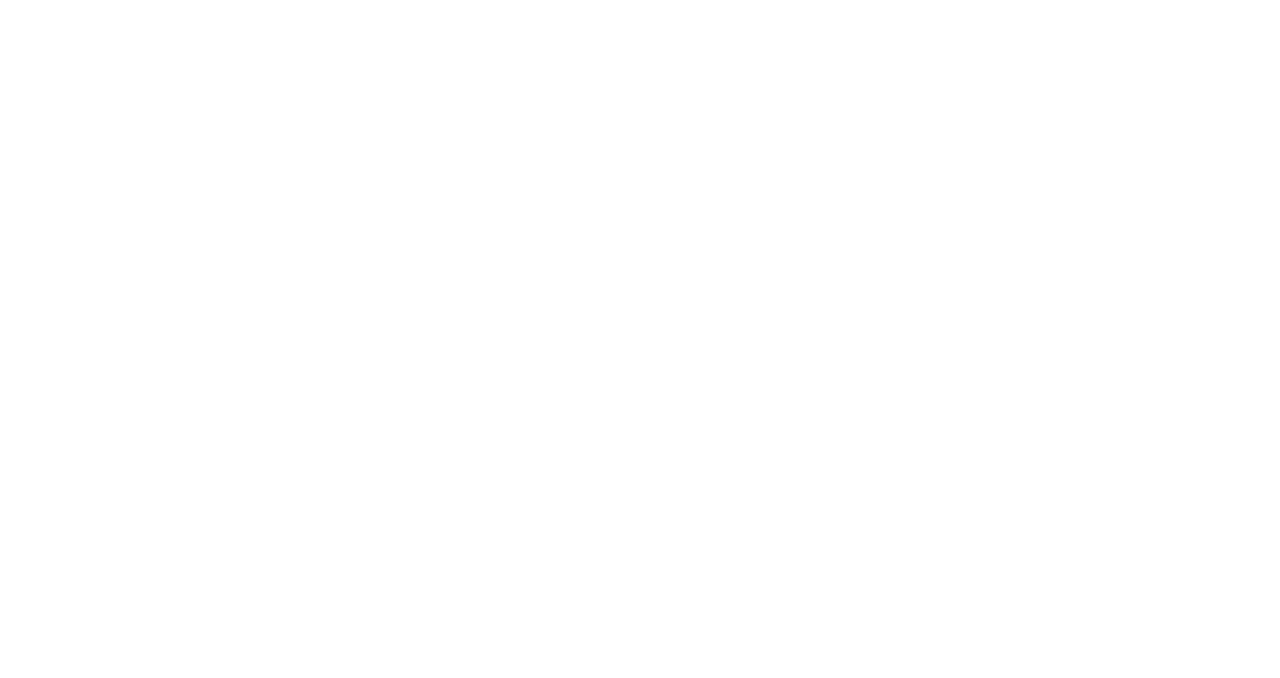
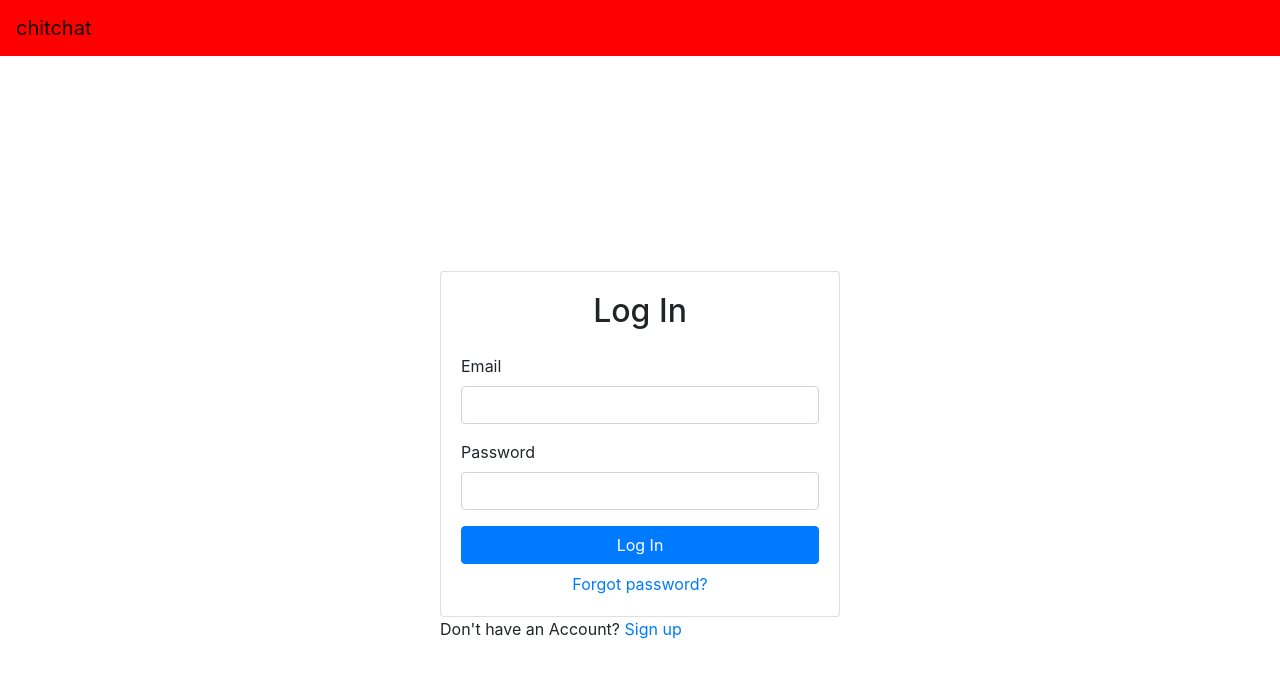
Before and after one commit to Ankit290801/chitchat, a React (Create React App) app in the folder client/: page /login in a window 1280 px wide. Shown: the top 678 px of the page. Built offline with nearby package versions, Linux system fonts and the light colour scheme.

Commit message:
routing error fixed

```diff
--- a/client/package.json
+++ b/client/package.json
@@ -13,7 +13,6 @@
     "@testing-library/user-event": "^12.2.2",
     "axios": "^0.21.0",
     "bootstrap": "^4.5.3",
-    "firebase": "^8.0.2",
     "react": "^17.0.1",
     "react-bootstrap": "^1.4.0",
     "react-dom": "^17.0.1",
--- a/client/src/App.js
+++ b/client/src/App.js
@@ -1,21 +1,19 @@
 import { Container } from 'react-bootstrap';
 import './App.css';
 import Signup from './components/Signup'
-// import Login from './components/Login'
-// import Dashboard from './components/Dashboard'
+import Login from './components/Login'
+import Dashboard from './components/Dashboard'
 import UpdateProfile from './components/UpdateProfile'
 import ForgotPassword from './components/ForgotPassword'
 import Homepage from './components/Homepage'
-// import Public from './components/Pubic'
-import User from './components/User'
-// import Notify from './components/Notify'
 
 import {BrowserRouter as Router, Switch, Route} from 'react-router-dom'
 import PrivateRoute from './components/PrivateRoute'
 
 function App() {
   return (
-      <div className="d-flex align-items-center justify-content-center" style={{minHeight: "100vh"}}>
+       //<div className="d-flex align-items-center justify-content-center" style={{minHeight: "100vh"}}>
+       <div>
         <div className="w-100" style={{maxWidth: "100%"}}>
 
           <Router>
@@ -23,17 +21,10 @@ function App() {
               <Switch>
                 <PrivateRoute exact path="/" component={Homepage} />
                 <PrivateRoute path="/update-profile" component={UpdateProfile} />
-                {/* <PrivateRoute path="/user" component={Public} />
-                <PrivateRoute path="/public" component={User} /> */}
-                {/* <Route path="/user" component={Public} />
+                <Route path="/signup" component={Signup} />
+                <Route path="/login" component={Login} />
+                <Route path="/forgot-password" component={ForgotPassword} />
                 <Route Path="/dashboard" component={Dashboard} />
-                <Route Path="/notification" component={Notify} />
-                <Route Path="/public" component={User} /> */}
-
-                <Route path="/signup" component={Signup} />
-                {/* <Route path="/login" component={Login} /> */}
-                <Route path="/forgot-password" component={ForgotPassword} />
-                {/* <Route Path="/dashboard" component={Dashboard} /> */}
               </Switch>
           </Router>
         </div>
--- /dev/null
+++ b/client/src/components/Dashboard.js
@@ -0,0 +1,24 @@
+import React from 'react'
+import Header from './Header'
+import Home from './Home'
+import Public from './Public'
+import Notify from './Notify'
+import User from './UpdateProfile'
+import {BrowserRouter as Router, Route, Switch} from 'react-router-dom'
+
+export default function Dashboard() {
+
+  return (
+      <div>
+        <Router>
+        <Header />
+          <Switch>
+            <Route exact path="/home" component={Home} />
+            <Route path="/public" component={Public} />
+            <Route path="/notify" component={Notify} />
+            <Route path="/update-profile" component={User} />
+          </Switch>
+        </Router>
+      </div>
+  )
+}
--- /dev/null
+++ b/client/src/components/Header.js
@@ -0,0 +1,37 @@
+import React from 'react'
+import "./fontawesome/index"
+import { FontAwesomeIcon } from '@fortawesome/react-fontawesome'
+import { Navbar,Nav } from 'react-bootstrap'
+import { NavLink } from 'react-router-dom'
+
+
+export default function Header() {
+    return (
+        <div>
+            <Navbar color="primary" style={{background:"red"}}light>
+                <Navbar.Brand as={NavLink} to="/">chitchat </Navbar.Brand>
+            </Navbar>
+
+            <Navbar style={{background:"#fff"}}light>
+            <Navbar.Toggle aria-controls="responsive-navbar-nav" />
+          <Nav>
+            {/* "NavLink" here since "active" class styling is needed */}
+            <div className="col d-flex justify-content-around">
+                <Nav.Link as={NavLink} to="/home">
+                    <div><FontAwesomeIcon  className="icon" icon="home" style={{height:'40px',width:'40px',color:'red'}} /></div>
+                </Nav.Link>
+                <Nav.Link as={NavLink} to="/public">
+                    <div><FontAwesomeIcon  className="icon" icon="bookmark" style={{height:'40px',width:'40px',color:'red'}} /></div>
+                </Nav.Link>
+                <Nav.Link as={NavLink} to="/notify">
+                    <div><FontAwesomeIcon  className="icon" icon="bell" style={{height:'40px',width:'40px',color:'red'}} /></div>
+                </Nav.Link>
+                <Nav.Link as={NavLink} to="/update-profile">
+                    <div><FontAwesomeIcon  className="icon" icon="user" style={{height:'40px',width:'40px',color:'red'}} /></div>
+                </Nav.Link>
+            </div>
+          </Nav>
+        </Navbar>
+        </div>
+    )
+}
--- /dev/null
+++ b/client/src/components/Home.js
@@ -0,0 +1,49 @@
+import React from 'react'
+import {Card, Button, Container} from 'react-bootstrap'
+import './fontawesome/index'
+
+import logo from '../img/logo.jpeg'
+export default function Home() {
+    return (
+        <div>
+            <Container>
+            <Card className="container" style={{ width: '100%' }}>
+   <Card.Img variant="top" src={logo}  style={{ width: '600px',height:'400px',margin:'auto' }}/>
+   <Card.Body>
+     <Card.Title>Card Title</Card.Title>
+     <Card.Text>
+       Some quick example text to build on the card title and make up the bulk of
+       the card's content.
+     </Card.Text>
+     <Button variant="primary">Go somewhere</Button>
+   </Card.Body>
+ </Card>
+
+ <Card  className="container my-4" style={{ width: '100%' }}>
+   <Card.Img variant="top" src={logo}  style={{ width: '600px',height:'400px',margin:'auto' }}/>
+   <Card.Body>
+    <Card.Title>Card Title</Card.Title>
+     <Card.Text>
+       Some quick example text to build on the card title and make up the bulk of
+       the card's content.
+     </Card.Text>
+     <Button variant="primary">Go somewhere</Button>
+   </Card.Body>
+ </Card>
+
+ <Card  className="container" style={{ width: '100%' }}>
+   <Card.Img variant="top" src={logo}  style={{ width: '600px',height:'400px',margin:'auto' }}/>
+   <Card.Body>
+     <Card.Title>Card Title</Card.Title>
+     <Card.Text>
+       Some quick example text to build on the card title and make up the bulk of
+       the card's content.
+     </Card.Text>
+     <Button variant="primary">Go somewhere</Button>
+   </Card.Body>
+ </Card>
+             </Container>
+         </div>
+
+    )
+}
--- /dev/null
+++ b/client/src/components/Login.js
@@ -0,0 +1,40 @@
+import { React , useHistory } from 'react'
+import {Card,Form, FormGroup, Container,Navbar,NavbarBrand} from 'react-bootstrap'
+import {Button} from 'reactstrap'
+import {Link} from 'react-router-dom'
+
+export default function Login() {
+
+    return (
+        <div>
+            <Navbar color="primary" style={{background:"red"}}light>
+            <NavbarBrand>chitchat</NavbarBrand>
+            </Navbar>
+             <Container className="d-flex align-items-center justify-content-center" style={{minHeight: "100vh"}}>
+             <div className="w-100 m-auto" style={{maxWidth: "400px"}}>
+            <Card>
+                <Card.Body>
+                    <h2 className="text-center mb-4">Log In</h2>
+                    <Form>
+                        <FormGroup id="email">
+                            <Form.Label>Email</Form.Label>
+                            <Form.Control type="email" required></Form.Control>
+                        </FormGroup>
+
+                        <FormGroup id="password">
+                            <Form.Label>Password</Form.Label>
+                            <Form.Control type="password" required></Form.Control>
+                        </FormGroup>
+
+
+                        <Button className="w-100" type="submit" color="primary">Log In</Button>
+                    </Form>
+                    <div className="w-100 text-center mt-2"><Link to="/forgot-password">Forgot password? </Link> </div>
+                </Card.Body>
+            </Card>
+            <div className="w-100">Don't have an Account? <Link to="/signup">Sign up</Link> </div>
+            </div>
+            </Container>
+        </div>
+    )
+}
--- /dev/null
+++ b/client/src/components/Notify.js
@@ -0,0 +1,9 @@
+import React from 'react'
+
+export default function Notify() {
+    return (
+        <div>
+            <h2>This is notification page</h2>
+        </div>
+    )
+}
--- /dev/null
+++ b/client/src/components/Public.js
@@ -0,0 +1,9 @@
+import React from 'react'
+
+export default function Public() {
+    return (
+        <div>
+            <h2>This is public page</h2>
+        </div>
+    )
+}
--- a/client/src/components/Signup.js
+++ b/client/src/components/Signup.js
@@ -11,7 +11,7 @@ export default function Signup() {
 
     const sendData=()=> {
 
-    history.push('/dashboard');
+    history.push('/home');
     }
 
 
--- a/client/src/components/UpdateProfile.js
+++ b/client/src/components/UpdateProfile.js
@@ -7,9 +7,6 @@ export default function UpdateProfile() {
 
     return (
         <div>
-            <Navbar color="primary" style={{background:"red"}}light>
-            <NavbarBrand>chitchat</NavbarBrand>
-            </Navbar>
              <Container className="d-flex align-items-center justify-content-center" style={{minHeight: "100vh"}}>
              <div className="w-100 m-auto" style={{maxWidth: "400px"}}>
             <Card>
--- a/client/src/components/User.js
+++ /dev/null
@@ -1,54 +0,0 @@
-import React from 'react'
-import {  Button, Card, Alert ,Container,Navbar,NavbarBrand,NavLink } from 'react-bootstrap'
-import { Link } from 'react-router-dom'
-// import "./fontawesome/index"
-import { FontAwesomeIcon } from '@fortawesome/react-fontawesome'
-//import Header from './Header';
-import logo from '../img/logo.jpeg'
-
-
-export default function user() {
-    return (
-        <div className="" style={{background:'#ccc',minHeight:"100vh"}}>
-             {/* <Header /> */}
-            <container className="container " style={{}}>
-            <Card className="container" style={{ width: '100%' }}>
-  <Card.Img variant="top" src={logo}  style={{ width: '600px',height:'400px',margin:'auto' }}/>
-  <Card.Body>
-    <Card.Title>Card Title</Card.Title>
-    <Card.Text>
-      Some quick example text to build on the card title and make up the bulk of
-      the card's content.
-    </Card.Text>
-    <Button variant="primary">Go somewhere</Button>
-  </Card.Body>
-</Card>
-
-<Card  className="container my-4" style={{ width: '100%' }}>
-  <Card.Img variant="top" src={logo}  style={{ width: '600px',height:'400px',margin:'auto' }}/>
-  <Card.Body>
-    <Card.Title>Card Title</Card.Title>
-    <Card.Text>
-      Some quick example text to build on the card title and make up the bulk of
-      the card's content.
-    </Card.Text>
-    <Button variant="primary">Go somewhere</Button>
-  </Card.Body>
-</Card>
-
-<Card  className="container" style={{ width: '100%' }}>
-  <Card.Img variant="top" src={logo}  style={{ width: '600px',height:'400px',margin:'auto' }}/>
-  <Card.Body>
-    <Card.Title>Card Title</Card.Title>
-    <Card.Text>
-      Some quick example text to build on the card title and make up the bulk of
-      the card's content.
-    </Card.Text>
-    <Button variant="primary">Go somewhere</Button>
-  </Card.Body>
-</Card>
-
-            </container>
-        </div>
-    )
-}
--- /dev/null
+++ b/client/src/components/fontawesome/index.js
@@ -0,0 +1,6 @@
+import ReactDOM from 'react-dom'
+import { library } from '@fortawesome/fontawesome-svg-core'
+import { faCoffee, faHome , faUser,faBookmark ,faBell,faSearch} from '@fortawesome/free-solid-svg-icons'
+
+
+library.add(faCoffee,faHome,faUser,faBookmark ,faBell,faSearch);
```
Also changed, not shown: 1 other file (tests, documents, lock files or other folders).
